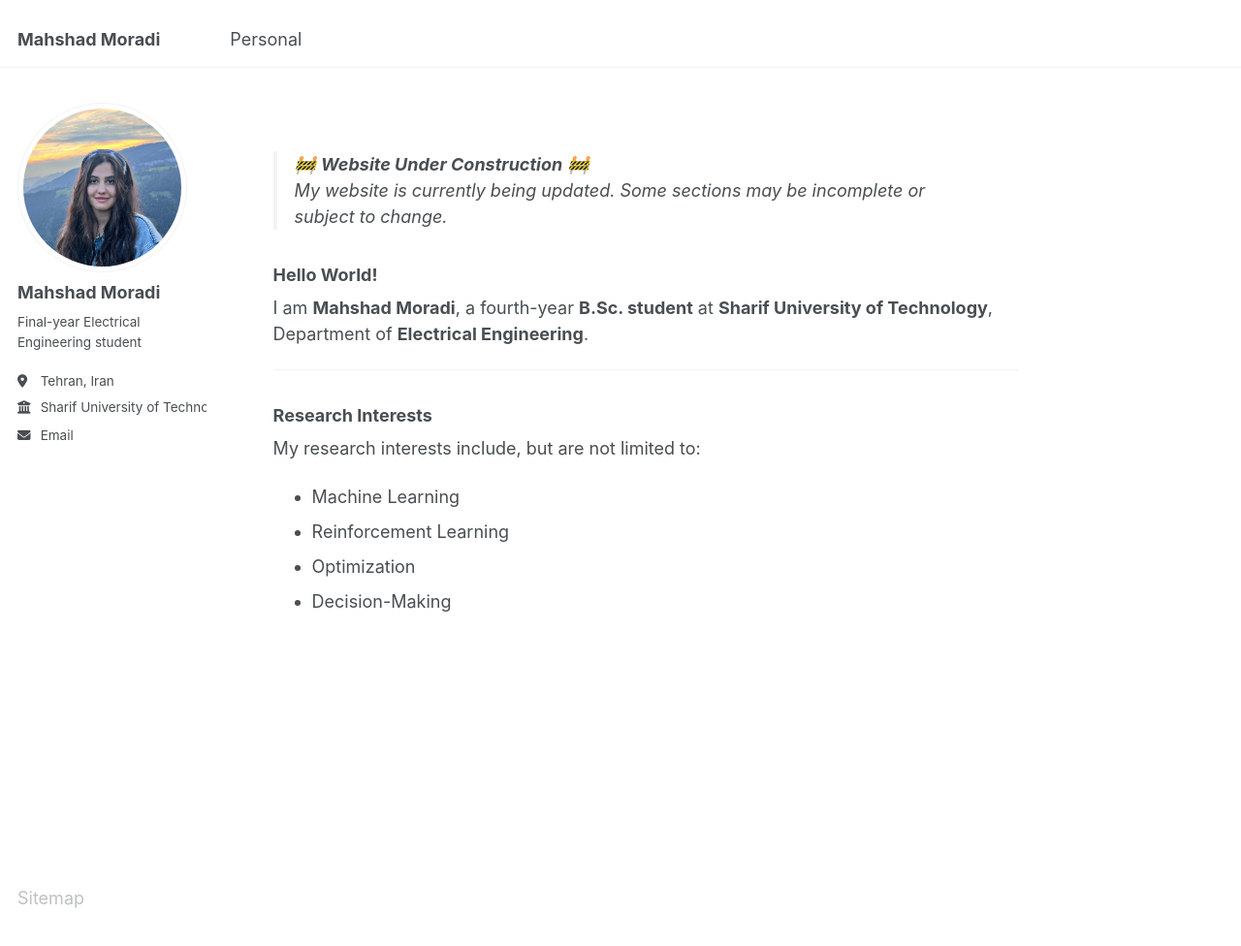
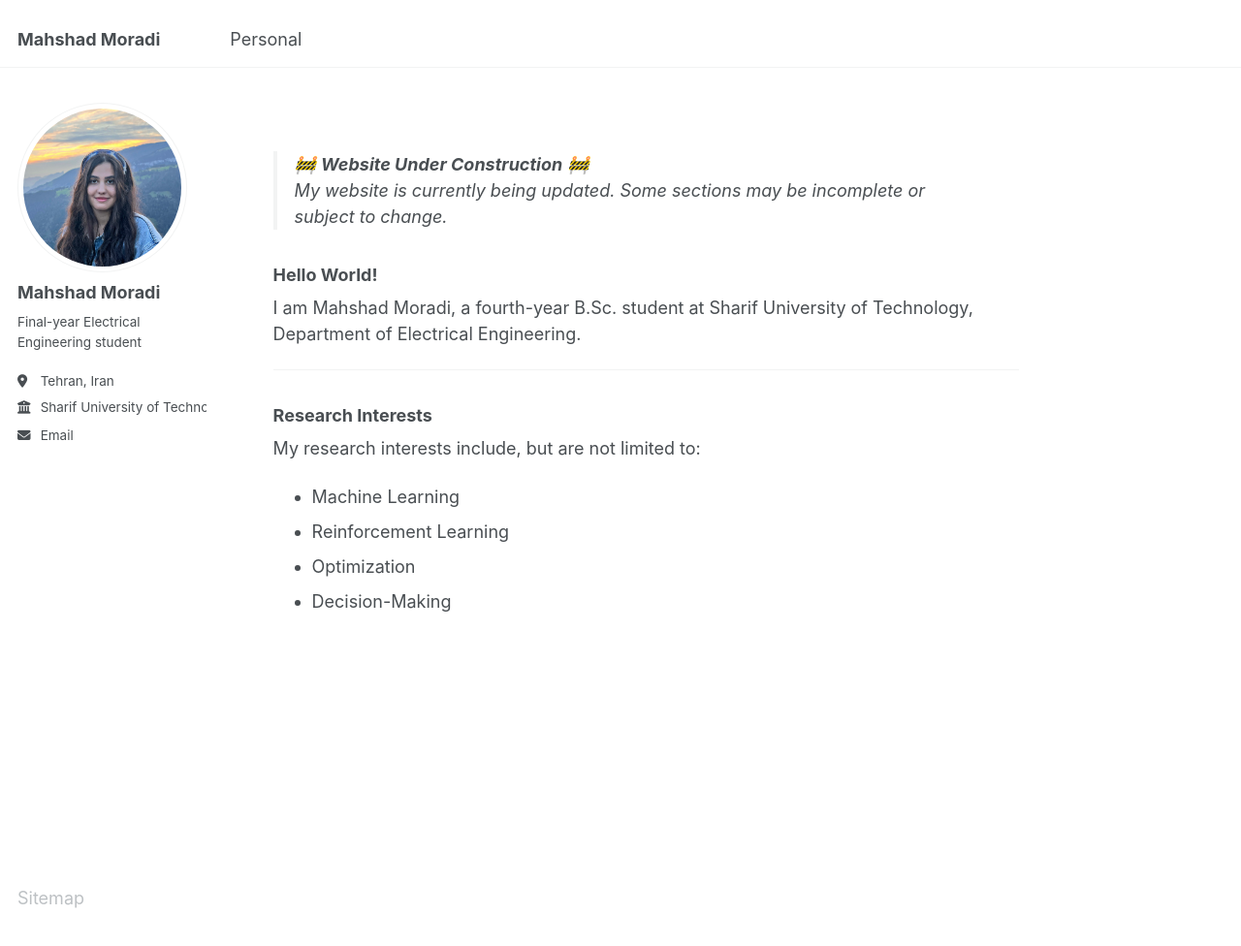
Before and after one commit to mahshadmoradi/mahshadmoradi.github.io, a Jekyll site: the page built from _pages/about.md, in a window 1280 px wide and 1058 px high. Shown: the top 976 px of the window at 97% size. Built offline with Jekyll 4.4.1, drawn with Linux system fonts in a browser that asks for light colours; a script that is not in the unit is left out.

```diff
--- a/_pages/about.md
+++ b/_pages/about.md
@@ -11,7 +11,7 @@ redirect_from:
 
 ### Hello World!
 
-I am **Mahshad Moradi**, a fourth-year **B.Sc. student** at **Sharif University of Technology**, Department of **Electrical Engineering**.
+I am Mahshad Moradi, a fourth-year B.Sc. student at Sharif University of Technology, Department of Electrical Engineering.
 
 ---
 
```
